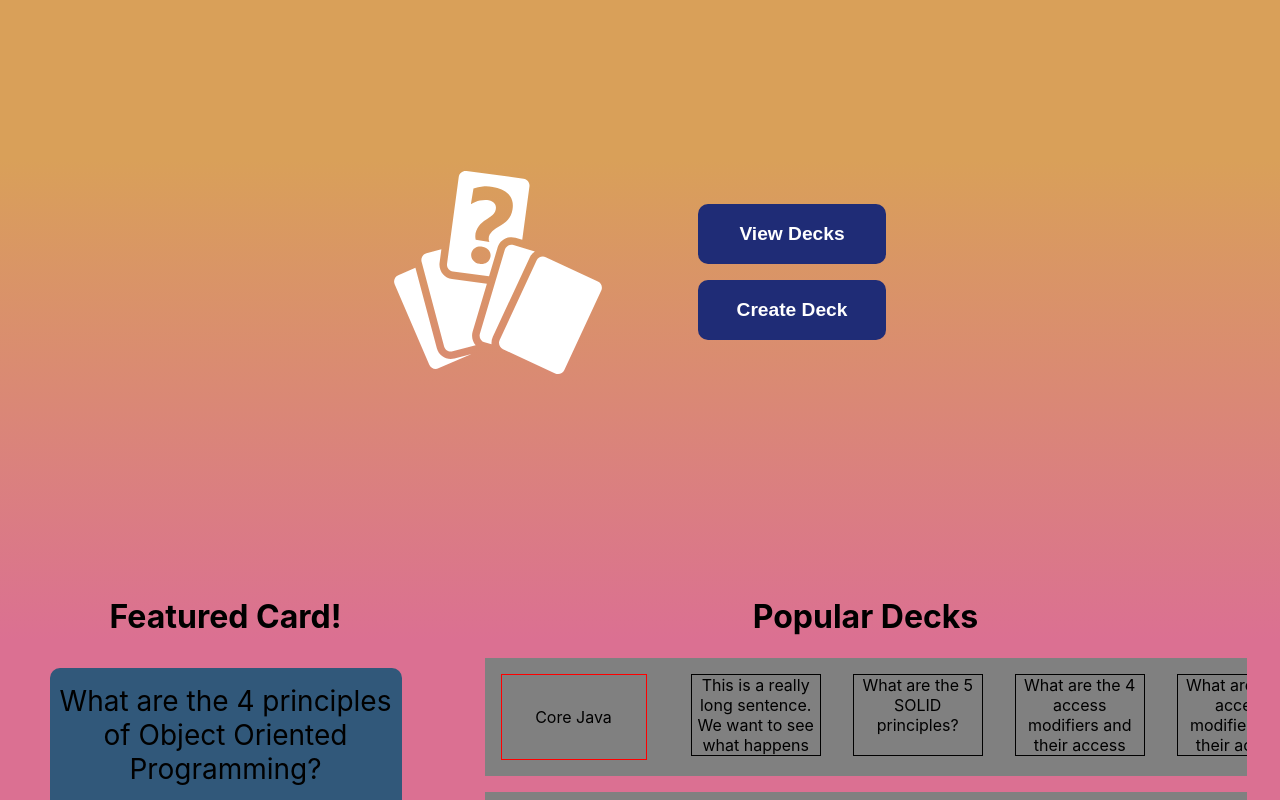
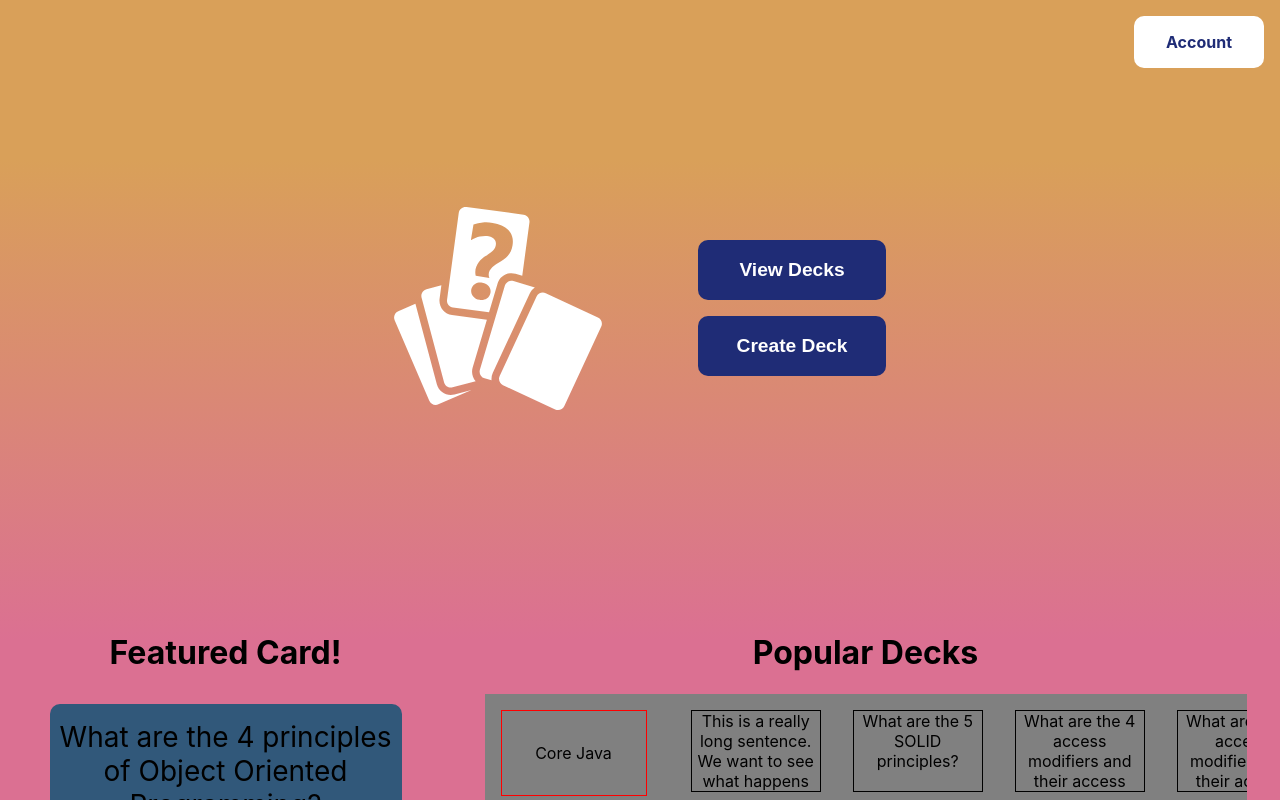
Before and after one commit to michael-mcmasters/Notecards, a React (Create React App) app: page / in a window 1280 px wide. Shown: the top 800 px of the page. Built offline with nearby package versions, Linux system fonts and the light colour scheme.

Commit message:
Add sticky account button to top right

```diff
--- a/src/components/homepagetwo/HomePage2.js
+++ b/src/components/homepagetwo/HomePage2.js
@@ -7,6 +7,7 @@ import PopularDecks from "./PopularDecks.js"
 const HomePage2 = () => {
   return (
     <>
+      <Account>Account</Account>
       <FirstRow>
         <Icon>
           <GiCardRandom />
@@ -25,8 +26,21 @@ const HomePage2 = () => {
   );
 };
 
+const Account = styled.div`
+  margin-left: auto;
+  width: fit-content;
+  background-color: white;
+  border-radius: 10px;
+  padding: 1em 2em;
+  margin: 1rem 1rem 1rem auto;
+  color: #1F2C76;
+  font-weight: bold;
+  position: sticky;
+  top: 1em;
+`;
+
 const FirstRow = styled.div`
-  margin-top: 10rem;
+  margin-top: 8rem;
   display: flex;
   justify-content: center;
   align-items: center;
```
